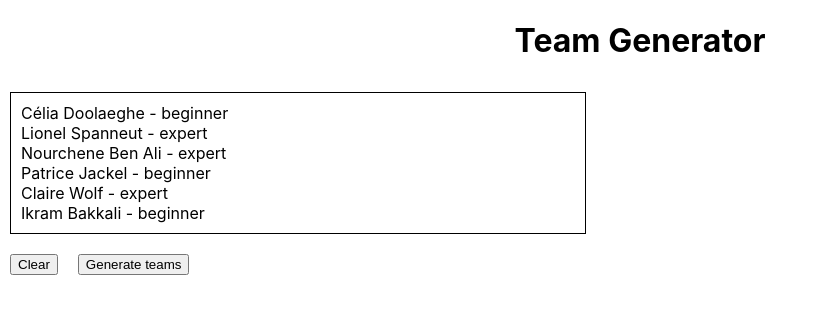
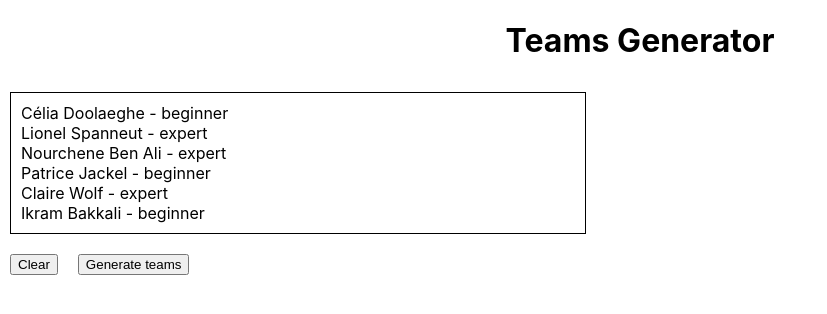
Before and after one commit to CeliaDoolaeghe/team-generator, a React (Create React App) app: page / in a window 1280 px wide. Shown: the top 314 px of the page, without its empty margins (0-827 px from the left). Built offline with nearby package versions, Linux system fonts and the light colour scheme.

Commit message:
change application title

```diff
--- a/src/App.js
+++ b/src/App.js
@@ -14,7 +14,7 @@ const App = () => {
 
   return (
     <Fragment>
-      <h1>Team Generator</h1>
+      <h1>Teams Generator</h1>
       <div className="column">
         <PlayersList players={players}/>
       </div>
```
